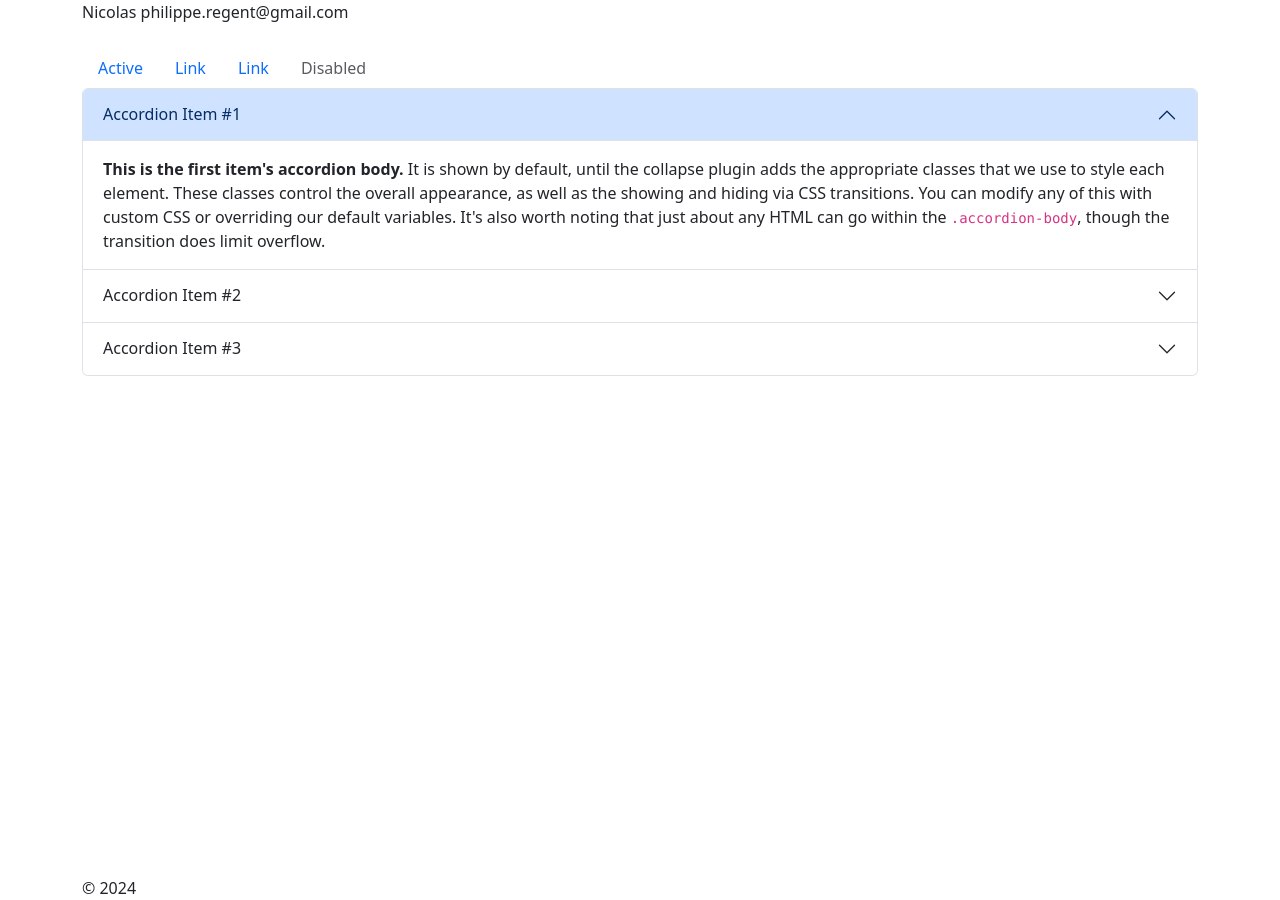
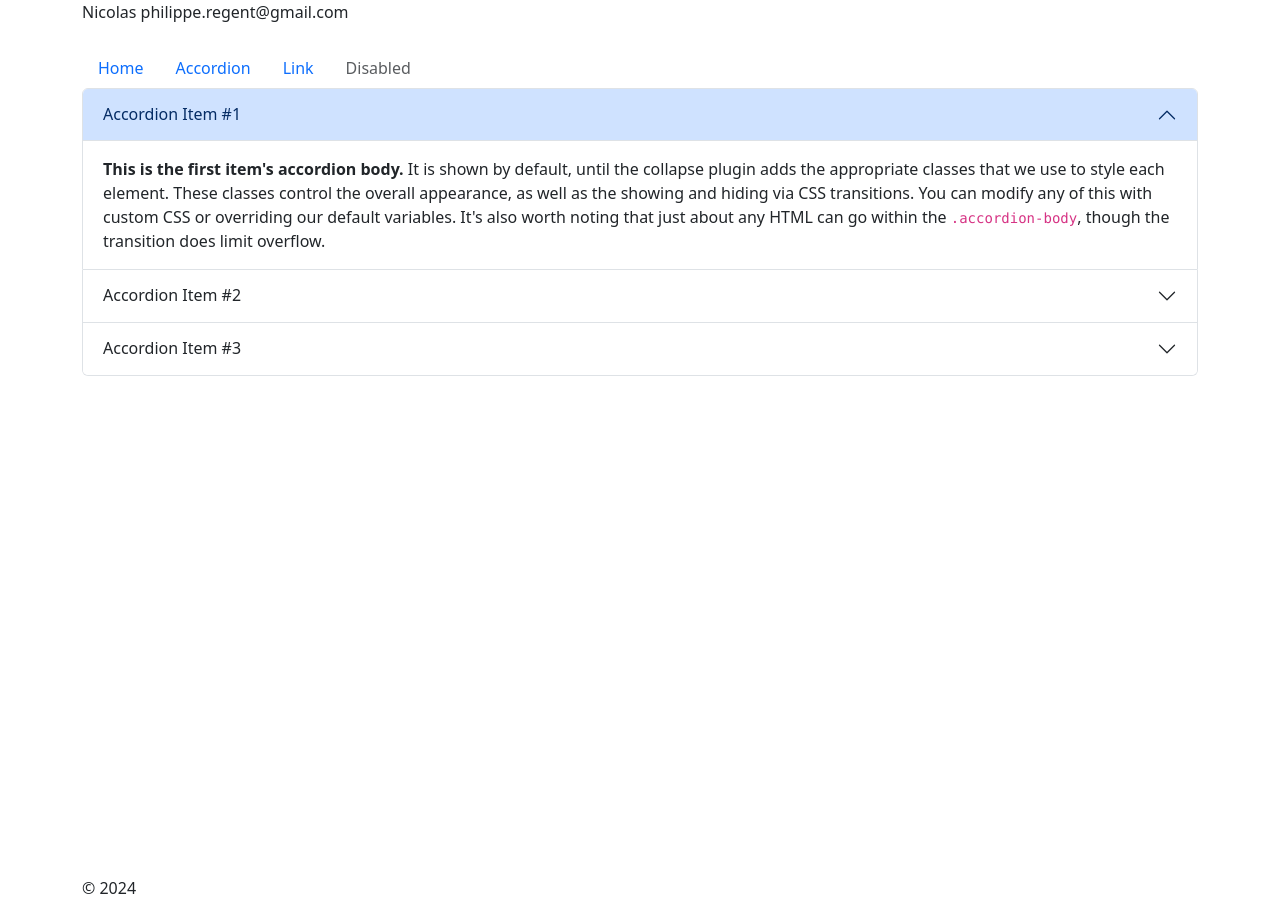
Before and after one commit to awelvor/nicolas, a Jekyll site: the page built from accordion.html, in a window 1280 px wide. Built offline with Jekyll 4.4.1, drawn with Linux system fonts in a browser that asks for light colours.

Commit message:
Update navigation.html

```diff
--- a/_includes/navigation.html
+++ b/_includes/navigation.html
@@ -1,10 +1,10 @@
 <div class="container">
 <ul class="nav mt-5">
   <li class="nav-item">
-    <a class="nav-link active" aria-current="page" href="#">Active</a>
+    <a class="nav-link active" aria-current="page" href="https://awelvor.github.io/nicolas/index.html">Home</a>
   </li>
   <li class="nav-item">
-    <a class="nav-link" href="#">Link</a>
+    <a class="nav-link" href="https://awelvor.github.io/nicolas/accordion.html">Accordion</a>
   </li>
   <li class="nav-item">
     <a class="nav-link" href="#">Link</a>
```
